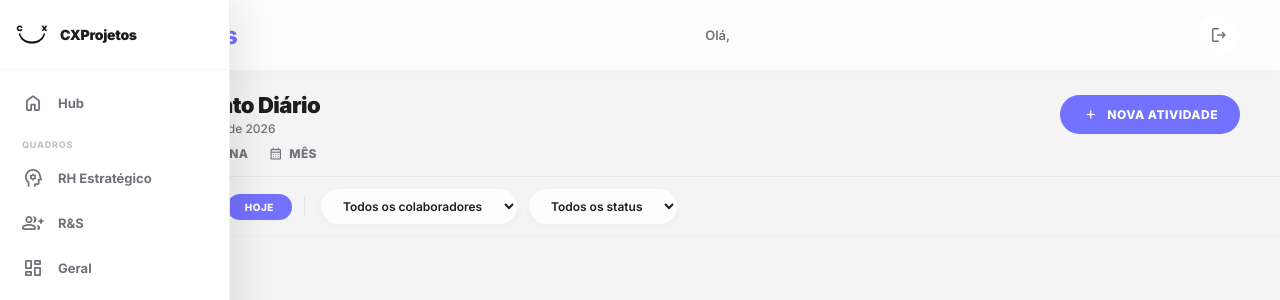
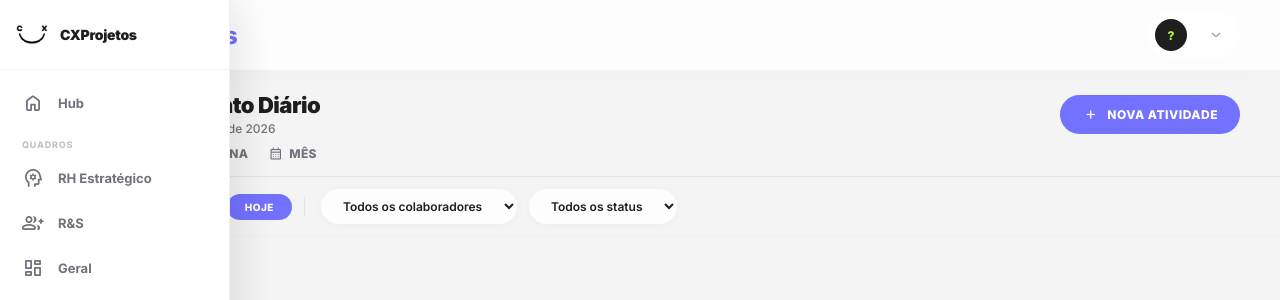
Before and after one commit to conexaocxcomercial-web/CXData-Lab, a Flask app: template templates/planejamento.html in a window 1280 px wide. Shown: the top 300 px of the page. Run offline with Flask 3, Linux system fonts and the light colour scheme; the template is opened without the code that fills it, so the values that code supplies are empty.

Commit message:
Update planejamento.html

```diff
--- a/templates/planejamento.html
+++ b/templates/planejamento.html
@@ -202,14 +202,7 @@
     <!-- TOP BAR -->
     <div class="top-bar">
         <div class="top-bar-logo" onclick="window.location.href='/'">CX<span>Projetos</span></div>
-        <div style="display:flex; align-items:center; gap:8px;">
-            <span style="font-size:13px; font-weight:600; color:var(--text-muted);">Olá, <strong id="nomeUsuario" style="color:var(--text-main);"></strong></span>
-        </div>
-        <div style="display:flex; align-items:center; gap:10px;">
-            <div class="btn-icon-round danger" onclick="window.location.href='/logout'" title="Sair">
-                <span class="material-symbols-rounded" style="font-size:20px;">logout</span>
-            </div>
-        </div>
+        {% include '_usermenu.html' %}
     </div>
 
     {% include '_sidebar.html' %}
@@ -351,7 +344,7 @@
         // INIT
         // ==========================================
         document.addEventListener('DOMContentLoaded', async () => {
-            document.getElementById('nomeUsuario').textContent = nomeUsuario;
+            var _nu = document.getElementById('nomeUsuario'); if(_nu) _nu.textContent = nomeUsuario;
             atualizarNavTitle();
             atualizarSubtitulo();
             await Promise.all([carregarProjetos(), carregarPlanejamentos()]);
```
